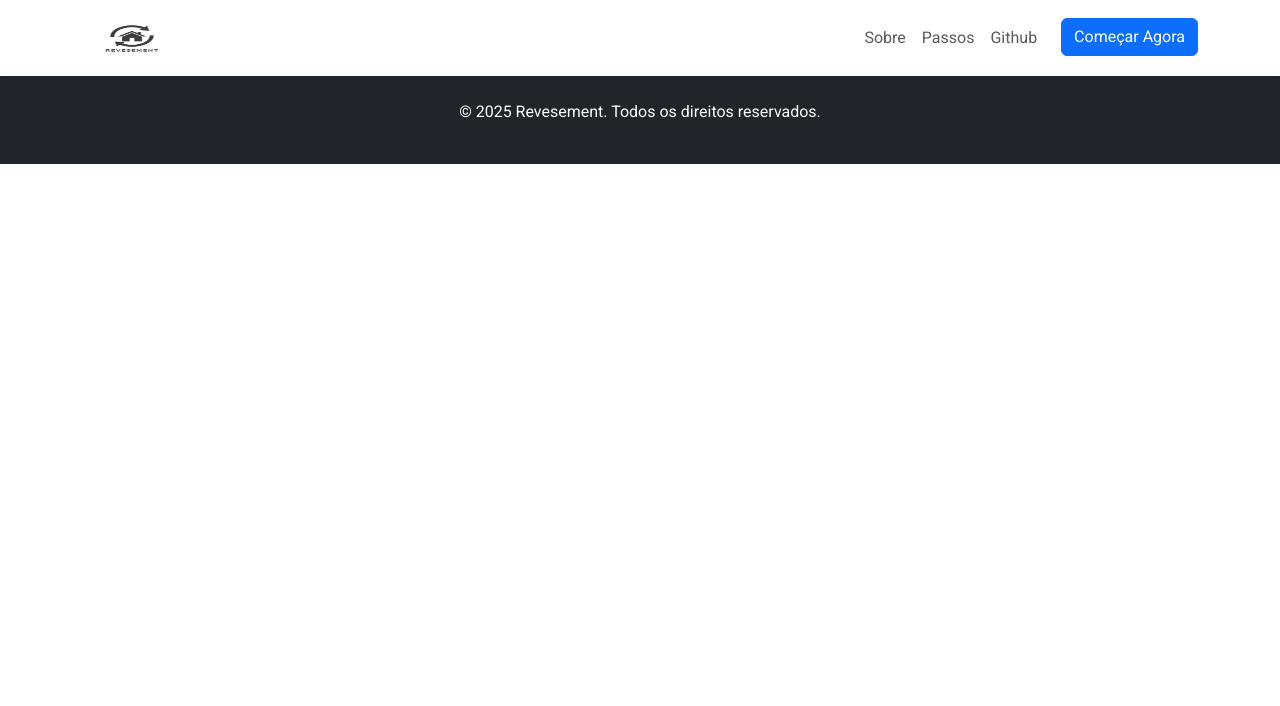
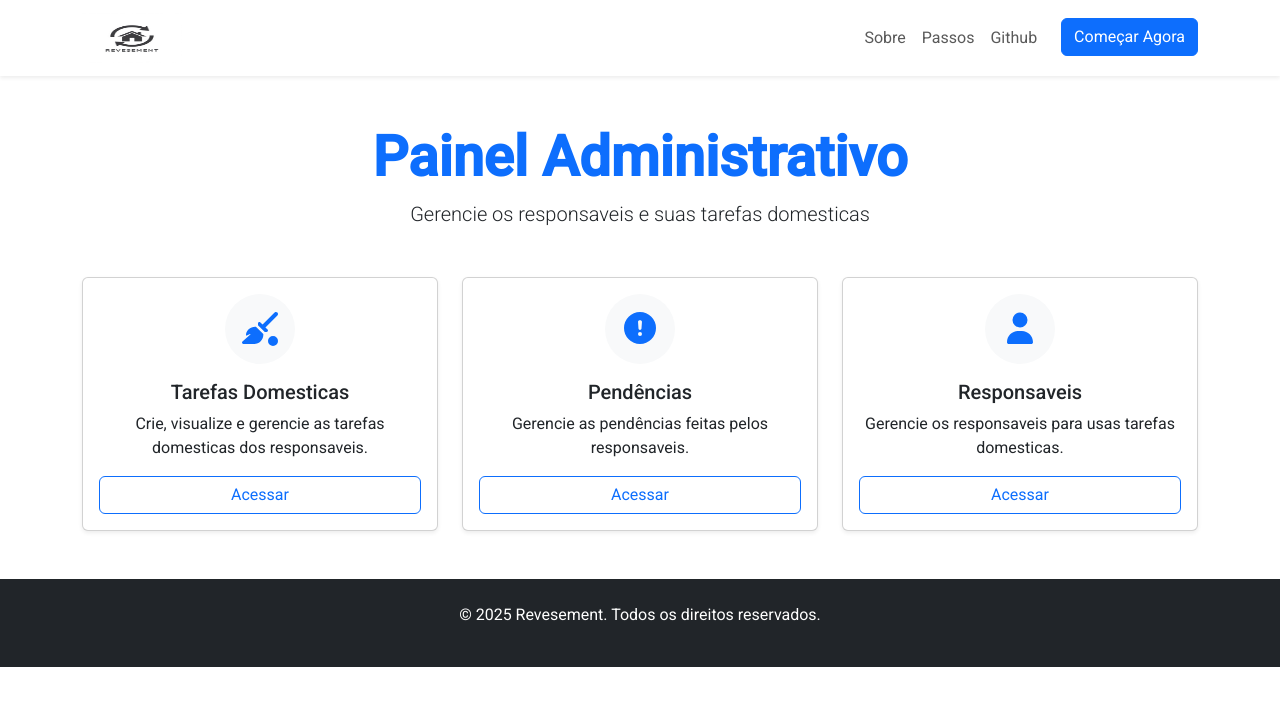
Before and after one commit to Jefferson-Matheus/domestick-rotation-front-end-angular, an Angular app: page /admin in a window 1280 px wide. Before the commit this address led to /. Shown: the top 706 px of the page. Built offline with nearby package versions, Linux system fonts and the light colour scheme.

Commit message:
Criação do componente de painel administrativo

```diff
--- a/db.json
+++ b/db.json
@@ -4,36 +4,6 @@
       "id": "1",
       "name": "Jefferson",
       "password": "123456"
-    },
-    {
-      "id": "2e21",
-      "name": "yugi",
-      "password": "7890123"
-    },
-    {
-      "id": "d64c",
-      "name": "kaiba",
-      "password": "dragãobrancodeolhosazuis"
-    },
-    {
-      "id": "1d5c",
-      "name": "joey",
-      "password": "senhaqualquer"
-    },
-    {
-      "id": "8aa8",
-      "name": "Matheus",
-      "password": "123456"
-    },
-    {
-      "id": "abf4",
-      "name": "pocoyo",
-      "password": "123456"
-    },
-    {
-      "id": "7e47",
-      "name": "Jeffersons",
-      "password": "123456"
     }
   ]
 }
--- a/package.json
+++ b/package.json
@@ -19,6 +19,9 @@
     "@angular/platform-browser": "^19.2.0",
     "@angular/platform-browser-dynamic": "^19.2.0",
     "@angular/router": "^19.2.0",
+    "@fortawesome/angular-fontawesome": "^1.0.0",
+    "@fortawesome/fontawesome-svg-core": "^7.0.0",
+    "@fortawesome/free-solid-svg-icons": "^7.0.0",
     "bootstrap": "^5.3.7",
     "rxjs": "~7.8.0",
     "tslib": "^2.3.0",
--- a/src/app/app.component.ts
+++ b/src/app/app.component.ts
@@ -4,6 +4,8 @@ import { HeaderComponent } from './components/header/header.component';
 import { FooterComponent } from './components/footer/footer.component';
 import {MatSnackBarModule} from '@angular/material/snack-bar'
 import { MatInputModule } from '@angular/material/input';
+import {MatBadgeModule} from '@angular/material/badge';
+
 
 @Component({
   selector: 'app-root',
--- a/src/app/app.routes.ts
+++ b/src/app/app.routes.ts
@@ -1,6 +1,7 @@
 import { Routes } from '@angular/router';
 import { FormComponent } from './components/form/form.component';
 import { MainComponent } from './components/main/main.component';
+import { AdminPanelComponent } from './components/admin-panel/admin-panel.component';
 
 export const routes: Routes = [
     {
@@ -10,5 +11,9 @@ export const routes: Routes = [
     {
         path:"login",
         component: FormComponent
+    },
+    {
+        path:"admin",
+        component: AdminPanelComponent
     }
 ];
--- /dev/null
+++ b/src/app/components/admin-panel/admin-panel.component.css
@@ -0,0 +1,30 @@
+.icon-circle {
+    width: 70px;
+    height: 70px;
+    border-radius: 50%;
+    display: flex;
+    align-items: center;
+    justify-content: center;
+}
+
+.dashboard-card {
+    transition: transform 0.3s ease-in-out, box-shadow 0.3s ease-in-out;
+}
+
+.dashboard-card:hover {
+    transform: translateY(-5px);
+    box-shadow: 0 8px 16px rgba(0,0,0,.1) !important;
+}
+
+/* Muda o ícone no hover do card */
+.dashboard-card:hover .icon-circle {
+    background-color: var(--bs-primary) !important;
+    color: white !important;
+    transition: all 0.25s ease-in-out;
+}
+
+/* Muda o botão no hover do card */
+.dashboard-card:hover .btn-outline-primary {
+    background-color: var(--bs-primary);
+    color: white;
+}
--- /dev/null
+++ b/src/app/components/admin-panel/admin-panel.component.html
@@ -0,0 +1,50 @@
+<div class="container my-5">
+    <div class="text-center mb-5">
+        <h1 class="display-4 fw-bold text-primary">Painel Administrativo</h1>
+        <p class="lead">Gerencie os responsaveis e suas tarefas domesticas</p>
+    </div>
+
+    <div class="row g-4">
+        <!-- Card de Agendamentos -->
+        <div class="col-md-6 col-lg-4">
+            <div class="card h-100 shadow-sm text-center dashboard-card">
+                <div class="card-body d-flex flex-column justify-content-center">
+                    <div class="icon-circle bg-light text-primary mx-auto mb-3">
+                        <fa-icon [icon]="faBroomBall" size="2x"></fa-icon>
+                    </div>
+                    <h5 class="card-title">Tarefas Domesticas</h5>
+                    <p class="card-text">Crie, visualize e gerencie as tarefas domesticas dos responsaveis.</p>
+                    <a href="" class="btn btn-outline-primary mt-auto">Acessar</a>
+                </div>
+            </div>
+        </div>
+
+        <!-- Card de Pacientes -->
+        <div class="col-md-6 col-lg-4">
+            <div class="card h-100 shadow-sm text-center dashboard-card">
+                <div class="card-body d-flex flex-column justify-content-center">
+                    <div class="icon-circle bg-light text-primary mx-auto mb-3">
+                        <fa-icon [icon]="faExclamationCircle" size="2x" ></fa-icon>
+                    </div>
+                    <h5 class="card-title">Pendências</h5>
+                    <p class="card-text">Gerencie as pendências feitas pelos responsaveis.</p>
+                    <a href="" class="btn btn-outline-primary mt-auto">Acessar</a>
+                </div>
+            </div>
+        </div>
+
+        <!-- Card de Especialidades -->
+        <div class="col-md-6 col-lg-4">
+            <div class="card h-100 shadow-sm text-center dashboard-card">
+                <div class="card-body d-flex flex-column justify-content-center">
+                    <div class="icon-circle bg-light text-primary mx-auto mb-3">
+                         <fa-icon [icon]="faUser" size="2x"></fa-icon>
+                    </div>
+                    <h5 class="card-title">Responsaveis</h5>
+                    <p class="card-text">Gerencie os responsaveis para usas tarefas domesticas.</p>
+                    <a href="" class="btn btn-outline-primary mt-auto">Acessar</a>
+                </div>
+            </div>
+        </div>
+    </div>
+</div>
--- /dev/null
+++ b/src/app/components/admin-panel/admin-panel.component.ts
@@ -0,0 +1,15 @@
+import { Component } from '@angular/core';
+import {faUser, faBroomBall,faExclamationCircle} from '@fortawesome/free-solid-svg-icons'
+import {FontAwesomeModule} from '@fortawesome/angular-fontawesome'
+
+@Component({
+  selector: 'app-admin-panel',
+  imports: [FontAwesomeModule],
+  templateUrl: './admin-panel.component.html',
+  styleUrl: './admin-panel.component.css'
+})
+export class AdminPanelComponent {
+  faBroomBall = faBroomBall;
+  faUser = faUser;
+  faExclamationCircle = faExclamationCircle;
+}
--- a/src/app/components/form/form.component.ts
+++ b/src/app/components/form/form.component.ts
@@ -71,6 +71,7 @@ export class FormComponent implements OnInit {
       password: this.password
     }
     this.service.authenticateUser(user);
+    this.router.navigate(["admin"]);
 
   }
 
```
Also changed, not shown: 2 other files (tests, documents, lock files or other folders).
